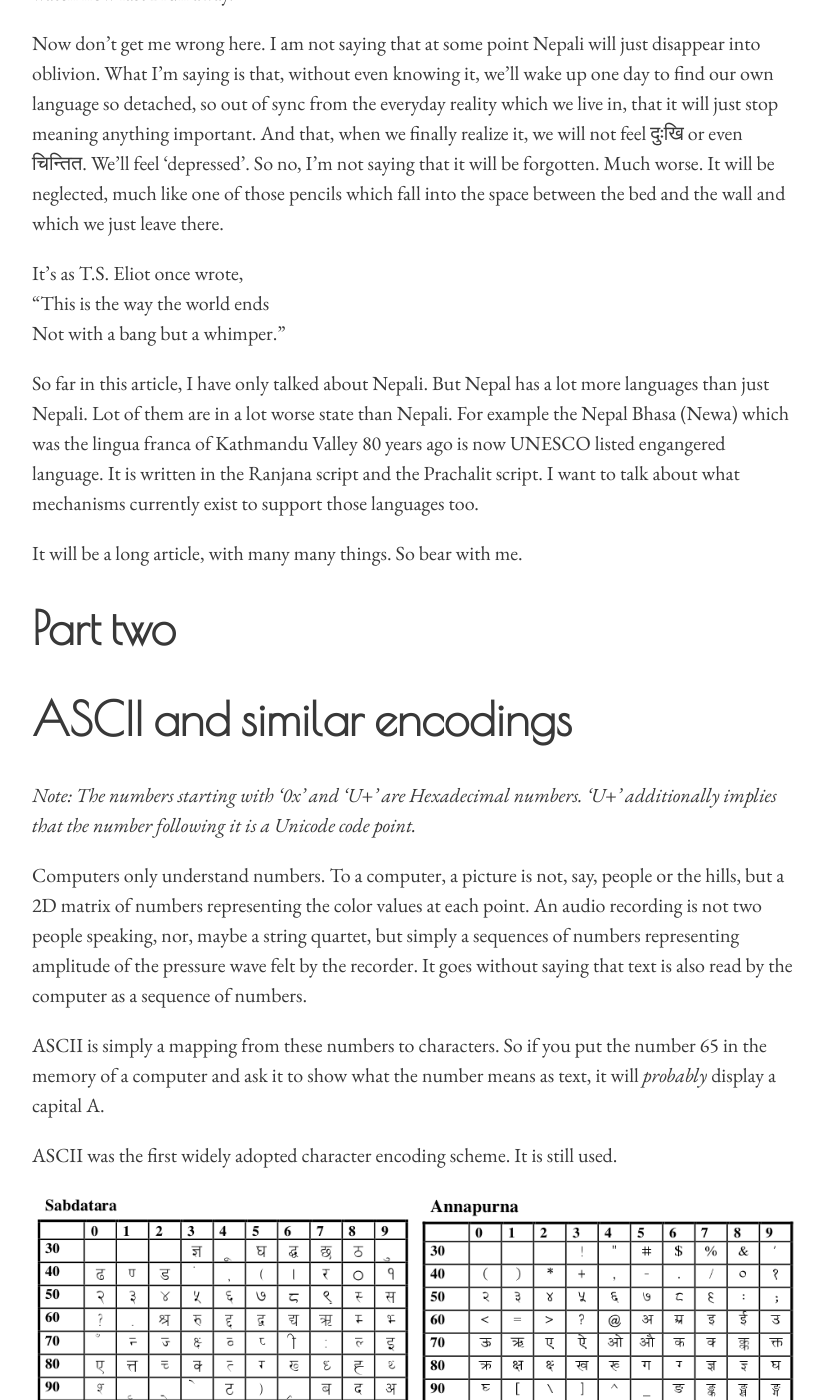
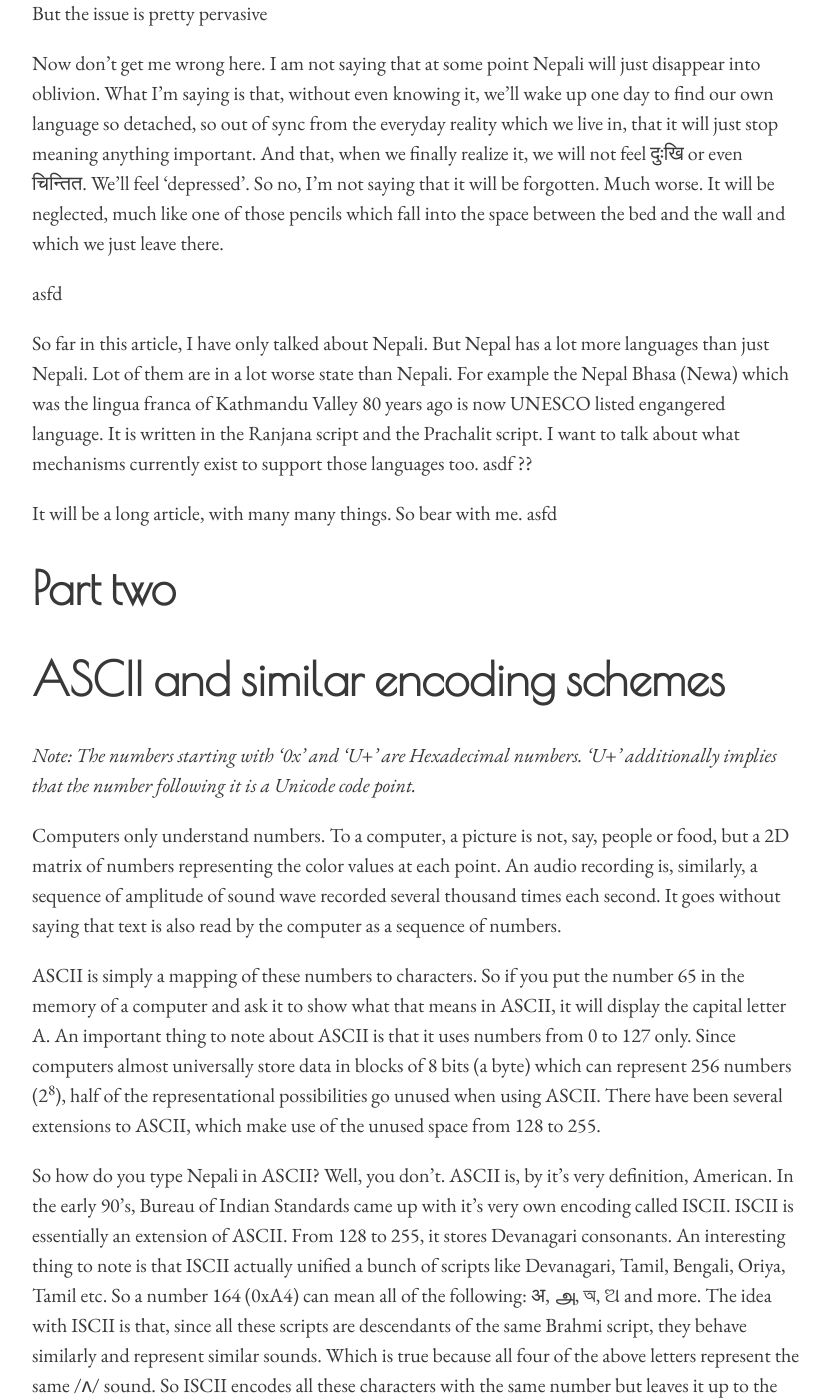
Before and after one commit to niravcodes/niravcodes.github.io, a Jekyll site: the page built from pages/on-the-nepali-language-and-unicode.md, in a window 1280 px wide and 1400 px high, scrolled down 1083 px. Shown: the whole window, without its empty margins (224-1054 px from the left). Built offline with Jekyll 4.4.1, drawn with Linux system fonts in a browser that asks for light colours; comment, search, counter and statistics services are not loaded; some of the changed text lies outside the part shown.

Commit message:
Update from Forestry.io nirav Nikhil updated pages/on-the-nepali-language-and-unicode.md

```diff
--- a/pages/on-the-nepali-language-and-unicode.md
+++ b/pages/on-the-nepali-language-and-unicode.md
@@ -11,35 +11,33 @@ hide: true
 
 The Nepali language gets very little representation on the internet. Take, for example, the Nepali Wikipedia which has about 33 thousand articles. The Esperanto Wikipedia boasts 8 times that number (at around two hundred thousand articles). Which is kind of sad, because Esperanto is an artificial language created by **one** person in the 19th century. It is spoken by a meager 2 million people worldwide. Compare this to the Nepali language, which has more than 25 million speakers.
 
-It's as they say, “whoever controls the media controls the mind”. And the media of the 21st century, the internet, is so desperately out of the Nepali’s hands that, not only do we read the news, articles, the weather, and novels in English, but we go on to caption our photos, of warm, intimate moments in English. My little brother, who is not even 10, will sniff my phone from a mile away and hide out in some corner to watch Motu Patlu, the Hindi cartoon, on YouTube. He might not be as fluent in Hindi as he is in Nepali. But in his little world, Hindi is the language that superheroes speak. And Nepali? Only his annoying brother.
+It's as they say, “whoever controls the media controls the mind”. And the media of the 21st century, the internet, is so desperately out of Nepali's hands that, not only do we read the news, articles, the weather, and novels in English, but we go on to caption our photos, of warm, intimate moments in English. My little brother, who is not even 10, will sniff my phone from a mile away and hide out in some corner to watch Motu Patlu on YouTube. He might not be as fluent in Hindi as he is in Nepali. But in his little world, Hindi is the language that superheroes speak. And Nepali? Only his annoying brother.
 
-I'm not saying that I'm any better. If anything, I'm worse. I'm one of those people who, after being told a phone number, says, "Okay, repeat that. But in English". I've been writing blogs for more than a year now, and I haven't written a single Nepali post. Ask me to translate this very post to Nepali and watch how fast I run away.
+I'm not saying that I'm any better. If anything, I'm worse. I'm one of those people who, after being told a phone number, says, "Okay, repeat that. But in English". Ask me to translate this very post to Nepali and watch how fast I run away.
+
+But the issue is pretty pervasive
 
 Now don’t get me wrong here. I am not saying that at some point Nepali will just disappear into oblivion. What I’m saying is that, without even knowing it, we’ll wake up one day to find our own language so detached, so out of sync from the everyday reality which we live in, that it will just stop meaning anything important. And that, when we finally realize it, we will not feel दुःखि or even चिन्तित. We’ll feel ‘depressed’. So no, I’m not saying that it will be forgotten. Much worse. It will be neglected, much like one of those pencils which fall into the space between the bed and the wall and which we just leave there.
 
-It’s as T.S. Eliot once wrote,
-“This is the way the world ends
-Not with a bang but a whimper.”
+asfd
 
-So far in this article, I have only talked about Nepali. But Nepal has a lot more languages than just Nepali. Lot of them are in a lot worse state than Nepali. For example the Nepal Bhasa (Newa) which was the lingua franca of Kathmandu Valley 80 years ago is now UNESCO listed engangered language. It is written in the Ranjana script and the Prachalit script. I want to talk about what mechanisms currently exist to support those languages too.
+So far in this article, I have only talked about Nepali. But Nepal has a lot more languages than just Nepali. Lot of them are in a lot worse state than Nepali. For example the Nepal Bhasa (Newa) which was the lingua franca of Kathmandu Valley 80 years ago is now UNESCO listed engangered language. It is written in the Ranjana script and the Prachalit script. I want to talk about what mechanisms currently exist to support those languages too. asdf ??
 
-It will be a long article, with many many things. So bear with me.
+It will be a long article, with many many things. So bear with me. asfd
 
 # Part two
 
-# ASCII and similar encodings
+# ASCII and similar encoding schemes
 
 _Note: The numbers starting with ‘0x’ and 'U+' are Hexadecimal numbers. 'U+' additionally implies that the number following it is a Unicode code point._
 
-Computers only understand numbers. To a computer, a picture is not, say, people or the hills, but a 2D matrix of numbers representing the color values at each point. An audio recording is not two people speaking, nor, maybe a string quartet, but simply a sequences of numbers representing amplitude of the pressure wave felt by the recorder. It goes without saying that text is also read by the computer as a sequence of numbers.
+Computers only understand numbers. To a computer, a picture is not, say, people or food, but a 2D matrix of numbers representing the color values at each point. An audio recording is, similarly, a sequence of amplitude of sound wave recorded several thousand times each second. It goes without saying that text is also read by the computer as a sequence of numbers.
 
-ASCII is simply a mapping from these numbers to characters. So if you put the number 65 in the memory of a computer and ask it to show what the number means as text, it will _probably_ display a capital A.
+ASCII is simply a mapping of these numbers to characters. So if you put the number 65 in the memory of a computer and ask it to show what that means in ASCII, it will display the capital letter A. An important thing to note about ASCII is that it uses numbers from 0 to 127 only. Since computers almost universally store data in blocks of 8 bits (a byte) which can represent 256 numbers (2<sup>8</sup>), half of the representational possibilities go unused when using ASCII. There have been several extensions to ASCII, which make use of the unused space from 128 to 255.
 
-ASCII was the first widely adopted character encoding scheme. It is still used.
+So how do you type Nepali in ASCII? Well, you don't. ASCII is, by it's very definition, American. In the early 90's, Bureau of Indian Standards came up with it's very own encoding called ISCII. ISCII is essentially an extension of ASCII. From 128 to 255, it stores Devanagari consonants. An interesting thing to note is that ISCII actually unified a bunch of scripts like Devanagari, Tamil, Bengali, Oriya, Tamil etc. So a number 164 (0xA4) can mean all of the following: अ, அ, অ, ଅ and more. The idea with ISCII is that, since all these scripts are descendants of the same Brahmi script, they behave similarly and represent similar sounds. Which is true because all four of the above letters represent the same /ʌ/ sound. So ISCII encodes all these characters with the same number but leaves it up to the font to render in required script. Unicode does the same for the Newari language. But more on that later.
 
 ![](https://nirav.com.np/assets/img/2019-06-16-180457_1366x768_scrot.png)
-
-So how do you type Nepali in ASCII? Well, you don't. ASCII is, by it's very definition, American. What you can do is is put a Nepali character's mask over an ASCII character. In other words, design a font which has Nepali characters instead of English ones. For example, in the above table, the Nepali letters द्व and अ are overlaid over the letter A. Based on what font you are using, you might have to type a different key on the keyboard to get the same Nepali alphabet.
 
 **Unicode**
 
@@ -77,3 +75,7 @@ SUBHEADINGS:
 4. For designers
 5. For developers
 6. Metadatas on HTML, lang=np ...
+
+Abbreviations
+ASCII - American Standard for Information Exchange
+ISCII - Indian Standard for Information Exchange
```
